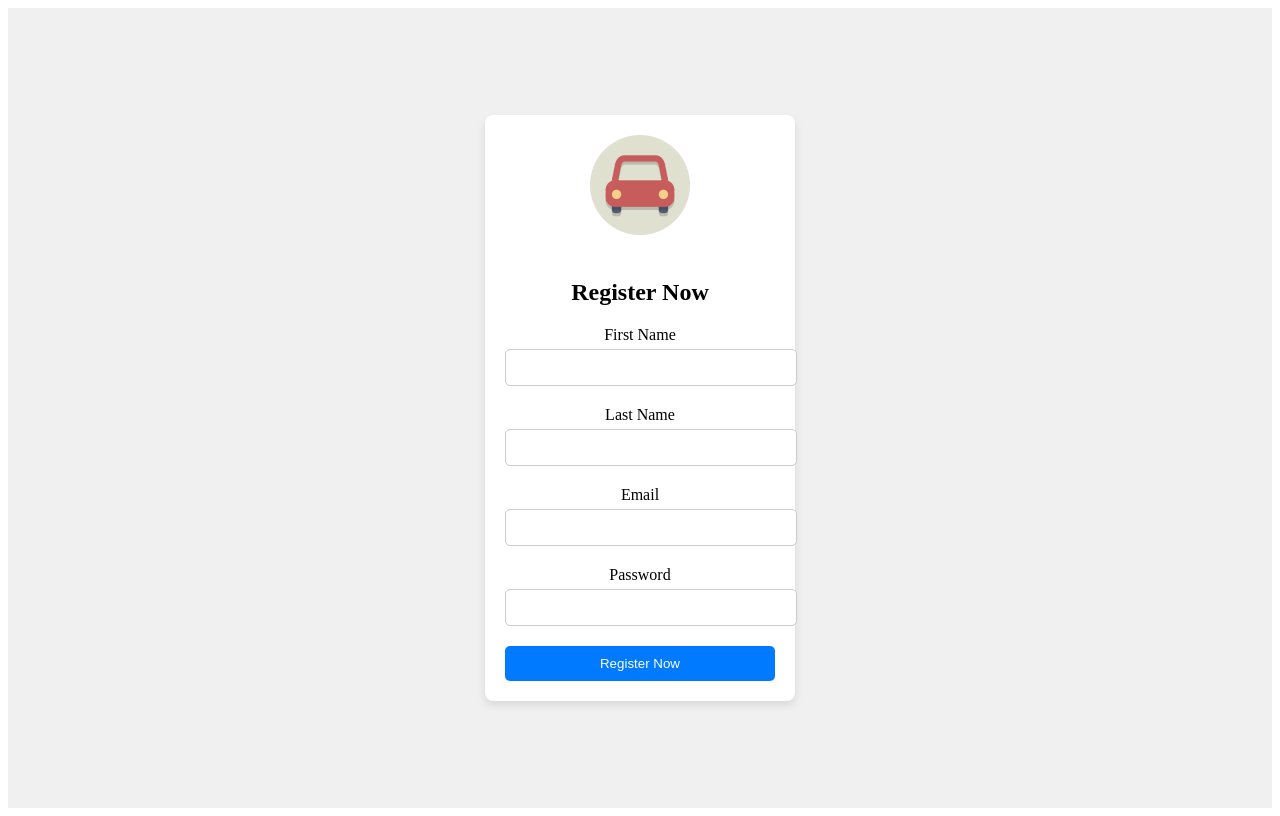
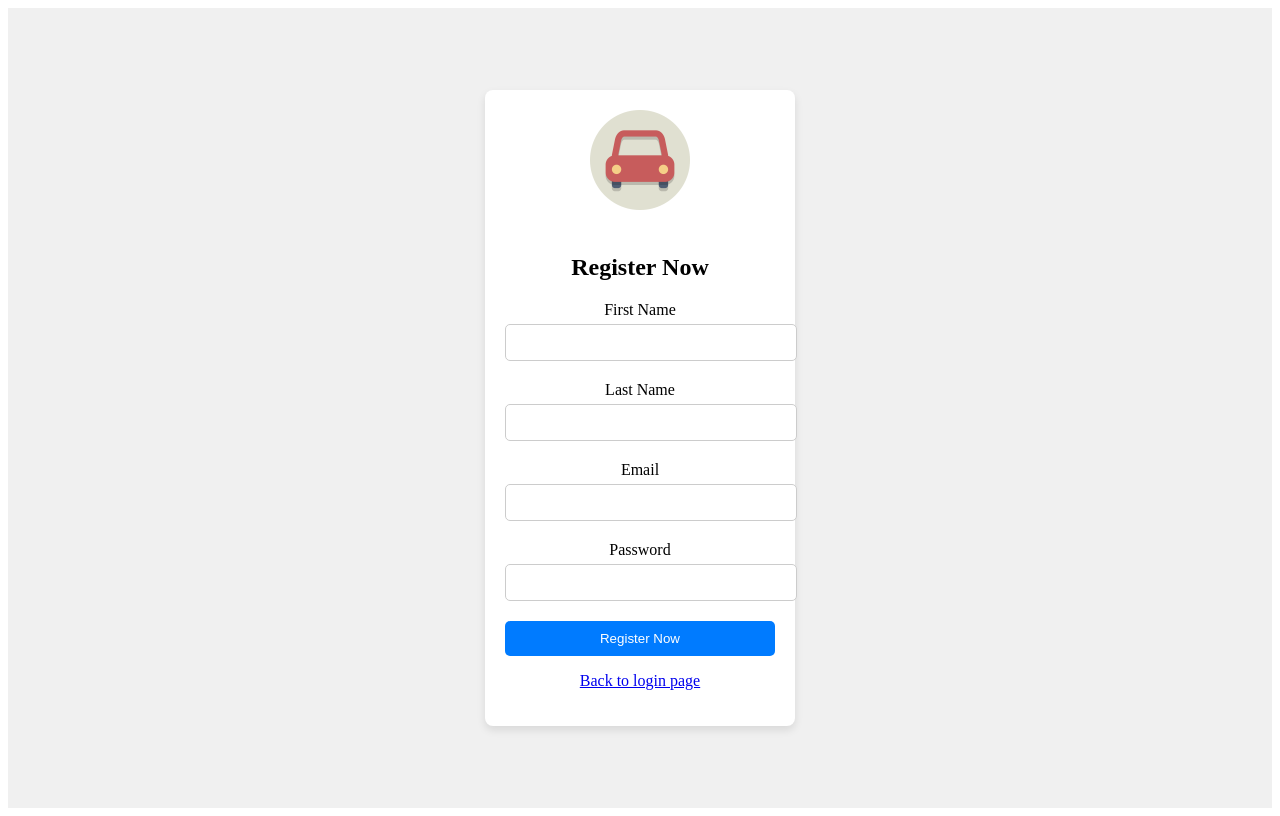
Before and after one commit to tocjustin/CarFinder, a React (Vite) app in the folder frontend/: page /register in a window 1280 px wide. Built offline with nearby package versions, Linux system fonts and the light colour scheme.

Commit message:
back to login

```diff
--- a/frontend/src/RegisterPage.jsx
+++ b/frontend/src/RegisterPage.jsx
@@ -1,5 +1,6 @@
 import React, { useState } from 'react';
 import loginLogo from './assets/car-logo.png'
+import { Link, useNavigate  } from 'react-router-dom';
 import axios from 'axios';
 
 const RegisterPage = () => {
@@ -76,6 +77,9 @@ const RegisterPage = () => {
           />
         </div>
         <button type="submit" className="login-button">Register Now</button>
+        <p className="register-link">
+         <Link to="/">Back to login page</Link>
+        </p>
       </form>
     </div>
   );
```
